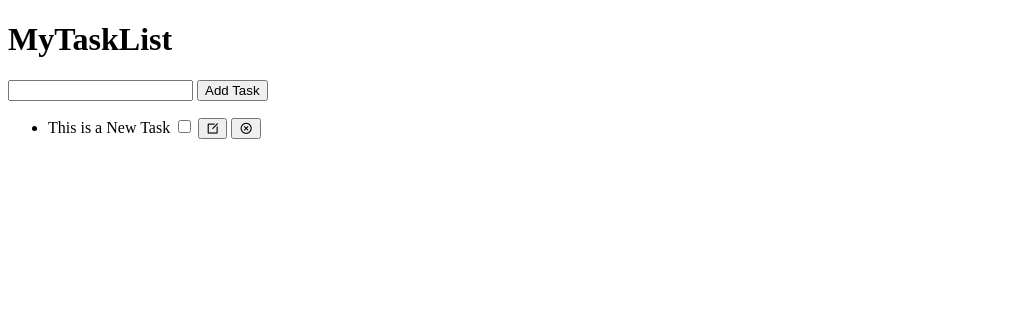
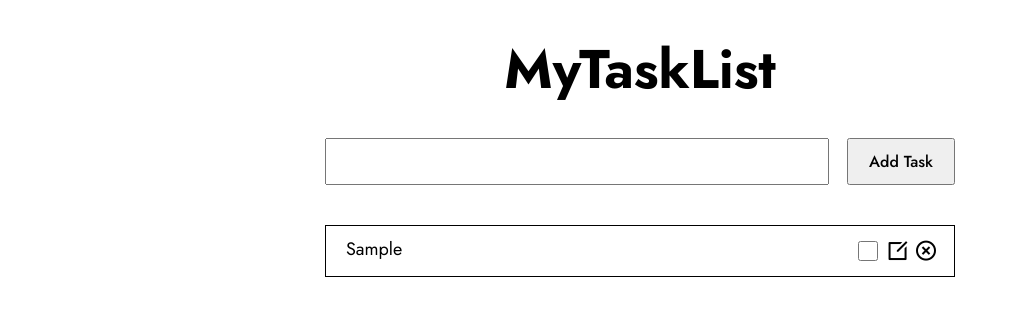
Before and after one commit to sameeer-codes/myTaskList, a plain HTML site: page index.html in a window 1280 px wide. Both pictures are taken after typing "Sample" into the empty fields and a click on the button "Add Task". Shown: the whole page, without its empty margins (0-1010 px from the left). Drawn offline with nearby package versions, Linux system fonts and the light colour scheme.

Commit message:
Updated the UI(CSS) and added localstorage functionality to store the dataconst taskListForm = document.getElementById('taskListForm')

```diff
--- a/css/style.css
+++ b/css/style.css
@@ -0,0 +1,143 @@
+@import url('https://fonts.googleapis.com/css2?family=Jost:ital,wght@0,100..900;1,100..900&display=swap');
+
+* {
+    margin: 0px;
+    padding: 0px;
+    box-sizing: border-box;
+}
+
+body {
+    font-family: "Jost", sans-serif;
+    display: grid;
+    place-items: center;
+    padding: 30px 0px;
+    max-height: 100vh;
+}
+
+.flex {
+    display: flex;
+}
+
+.flex-col {
+    flex-direction: column;
+}
+
+.gap-20 {
+    gap: 20px;
+}
+
+.gap-10 {
+    gap: 10px;
+}
+
+.p-10 {
+    padding: 10px;
+}
+
+.align-center {
+    align-items: center;
+}
+
+.justify-center {
+    justify-content: center;
+}
+
+.w-100 {
+    width: 100%;
+}
+
+.hide-scrollbar {
+    overflow: auto;
+    /* or 'scroll' if you want scrollbar always enabled */
+    scrollbar-width: none;
+    /* Firefox */
+    -ms-overflow-style: none;
+    /* IE 10+ */
+}
+
+.hide-scrollbar::-webkit-scrollbar {
+    display: none;
+    /* Chrome, Safari, Opera */
+}
+
+body>div {
+    max-width: 650px;
+    gap: 20px;
+}
+
+body>div>h1 {
+    font-size: 3.4rem;
+}
+
+
+body>div>form {
+    justify-content: space-between;
+}
+
+body>div>form input,
+body>div>form button {
+    padding: 10px 20px;
+    font-size: 16px;
+    font-family: 'Jost', sans-serif;
+    font-weight: 500;
+}
+
+body>div>form input {
+    width: 80%;
+}
+
+body>div>form button {
+    cursor: pointer;
+}
+
+.taskscontainer .tasksList {
+    overflow-y: auto;
+    max-height: 60vh;
+}
+
+.taskscontainer .tasksList li {
+    display: flex;
+    list-style-type: none;
+    font-size: 18px;
+    padding: 10px 20px;
+    border: 1px solid #000;
+    justify-content: space-between;
+}
+
+.taskscontainer .tasksList li .taskMethods {
+    display: flex;
+    align-items: center;
+    gap: 8px;
+}
+
+.taskscontainer .tasksList li .taskMethods input {
+    height: 30px;
+    width: 20px;
+}
+
+.taskscontainer .tasksList li .taskMethods button {
+    background-color: transparent;
+    border: none;
+    cursor: pointer;
+    width: 20px;
+}
+
+.taskscontainer .tasksList li .taskMethods button i {
+    font-size: 24px;
+}
+
+@media screen and (max-width: 768px) {
+
+    body>div>h1 {
+        font-size: 2rem;
+    }
+
+    body>div>form {
+        flex-wrap: wrap;
+    }
+
+    body>div>form input,
+    body>div>form button {
+        width: 100%;
+    }
+}
--- a/index.html
+++ b/index.html
@@ -10,18 +10,21 @@
     <link rel="stylesheet" href="https://cdnjs.cloudflare.com/ajax/libs/remixicon/4.6.0/remixicon.css"
         integrity="sha512-kJlvECunwXftkPwyvHbclArO8wszgBGisiLeuDFwNM8ws+wKIw0sv1os3ClWZOcrEB2eRXULYUsm8OVRGJKwGA=="
         crossorigin="anonymous" referrerpolicy="no-referrer" />
+    <link rel="stylesheet" href="css/style.css">
 </head>
 
 <body>
-    <h1>MyTaskList</h1>
+    <div class="flex flex-col gap-20 w-100 align-center">
 
-    <form id="taskListForm">
-        <input type="text" required id="addTaskInput">
-        <button type="submit" id="addTaskBtn">Add Task</button>
-    </form>
+        <h1>MyTaskList</h1>
 
-    <div class="taskscontainer">
-        <!-- <div class="tasksFilter">
+        <form id="taskListForm" class="w-100 flex align-center gap-10 p-10">
+            <input type="text" required id="addTaskInput">
+            <button type="submit" id="addTaskBtn">Add Task</button>
+        </form>
+
+        <div class="taskscontainer flex flex-col w-100 p-10">
+            <!-- <div class="tasksFilter">
             <ul>
                 <li>Completed</li>
                 <li>All</li>
@@ -29,11 +32,10 @@
             </ul>
         </div> -->
 
-        <div class="tasksListContainer">
-            <ul class="tasksList" id="tasksList">
+            <ul class="tasksList gap-10 flex flex-col w-100 hide-scrollbar" id="tasksList">
                 <li>
-                    <span class="taskContent">This is a New Task</span>
-                    <span class="taskMethods">
+                    <p class="taskContent">This is a New Task</p>
+                    <div class="taskMethods">
                         <input type="checkbox" id="completedCheckBox" class="completedCheckBox">
                         <button class="editTaskbtn" id="editTaskbtn">
                             <i class="ri-edit-box-line"></i>
@@ -41,7 +43,7 @@
                         <button class="deleteTaskbtn" id="deleteTaskbtn">
                             <i class="ri-close-circle-line"></i>
                         </button>
-                    </span>
+                    </div>
                 </li>
             </ul>
         </div>
--- a/javascript/script.js
+++ b/javascript/script.js
@@ -1,16 +1,14 @@
-let tasks = [];
-
 const taskListForm = document.getElementById('taskListForm')
 const addTaskBtn = document.getElementById('addTaskBtn')
 const addTaskInput = document.getElementById('addTaskInput')
 const tasksList = document.getElementById('tasksList')
 
+
 class taskObj {
     constructor(task_name) {
         this.id = Date.now();
         this.task_name = task_name;
-        let isCompleted = false;
-        this.isCompleted = isCompleted;
+        this.isCompleted = false;
     };
 
     edit_task(newTask) {
@@ -22,18 +20,39 @@ class taskObj {
     }
 }
 
+
+const savetasks = (tasksarr) => {
+    localStorage.setItem('tasks', JSON.stringify(tasksarr));
+}
+
+const gettasks = () => {
+    if (localStorage.getItem('tasks') == null) return []
+    else {
+        let tasksarr = JSON.parse(localStorage.getItem('tasks'))
+        return tasksarr.map(task => {
+            let newtask = new taskObj(task.task_name);
+            newtask.id = task.id;
+            newtask.isCompleted = task.isCompleted;
+            return newtask;
+        })
+    }
+}
+
+let tasks = gettasks();
+
 const addTask = (e) => {
     e.preventDefault();
     let task = new taskObj(addTaskInput.value);
     addTaskInput.value = ''
     tasks.push(task)
+    savetasks(tasks)
     displayTasks(tasks)
 }
 
 const displayTasks = (arr) => {
-    if (tasks.length = 0) {
+    if (tasks.length == 0) {
         tasksList.innerHTML = '<h2>No Tasks Added yet</h2>';
-    } else if(tasks.length > 0){
+    } else if (tasks.length > 0) {
         tasksList.innerHTML = '';
         arr.forEach(element => {
             let taskItem = document.createElement('li')
@@ -56,6 +75,7 @@ const displayTasks = (arr) => {
             if (element.isCompleted) {
                 checkbox.checked = true
                 taskContent.style.textDecoration = 'line-through'
+                taskContent.style.color = 'green'
             };
             checkbox.addEventListener('click', markComplete)
             let deleteTaskbtn = taskItem.querySelector('.deleteTaskbtn')
@@ -71,8 +91,9 @@ function editTask(e) {
     if (task) {
         let newTask = prompt('Enter New Task', task.task_name);
         if (newTask !== null && newTask.trim() !== '') {
-            task.edit_task(newTask)
-            displayTasks(tasks)
+            task.edit_task(newTask);
+            savetasks(tasks);
+            displayTasks(tasks);
         }
     }
 }
@@ -82,6 +103,7 @@ function markComplete() {
     let task = tasks.find(task => task.id == id);
     if (task) {
         task.edit_state()
+        savetasks(tasks)
         displayTasks(tasks)
     }
 }
@@ -89,8 +111,9 @@ function markComplete() {
 function deleteTask() {
     let id = this.parentElement.parentElement.getAttribute('id')
     let index = tasks.indexOf(tasks.find(task => task.id == id), 0)
-    if (index !== -1 & index >= 0) {
+    if (index !== -1 && index >= 0) {
         tasks.splice(index, 1)
+        savetasks(tasks)
         displayTasks(tasks)
     }
 }
```
